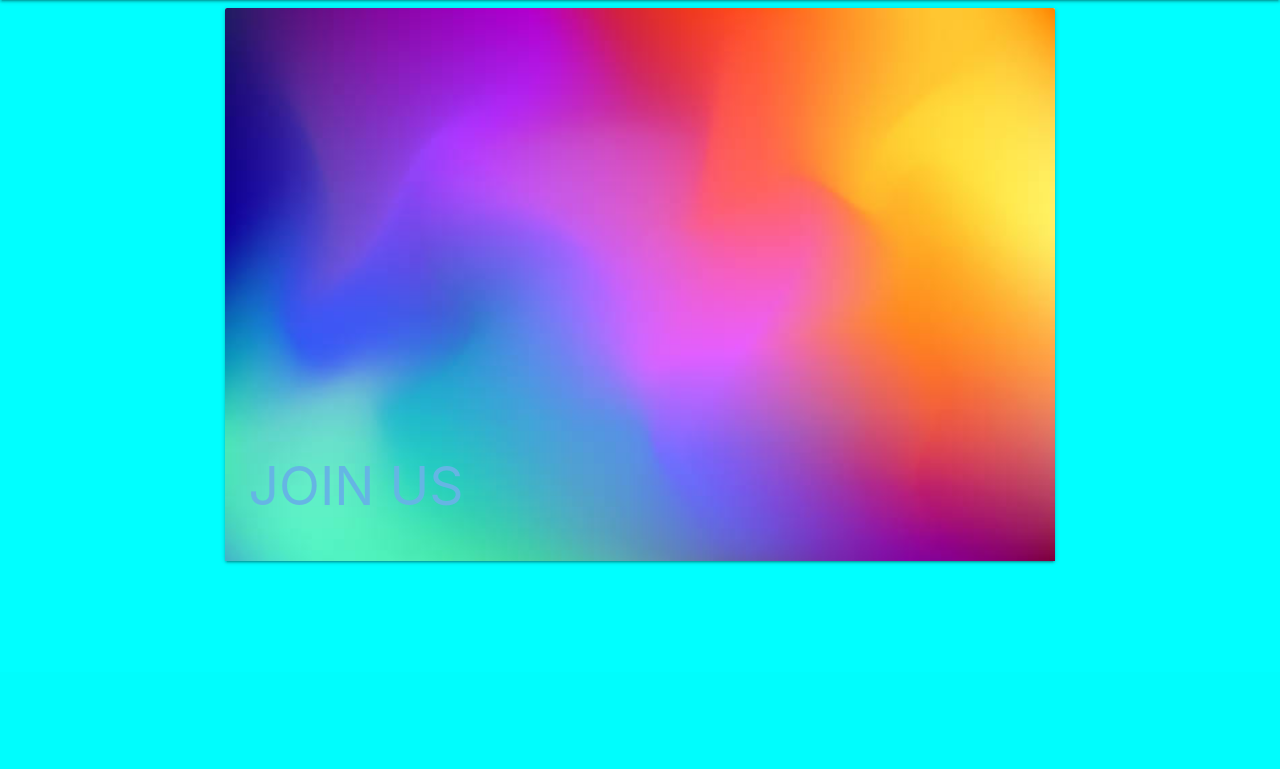
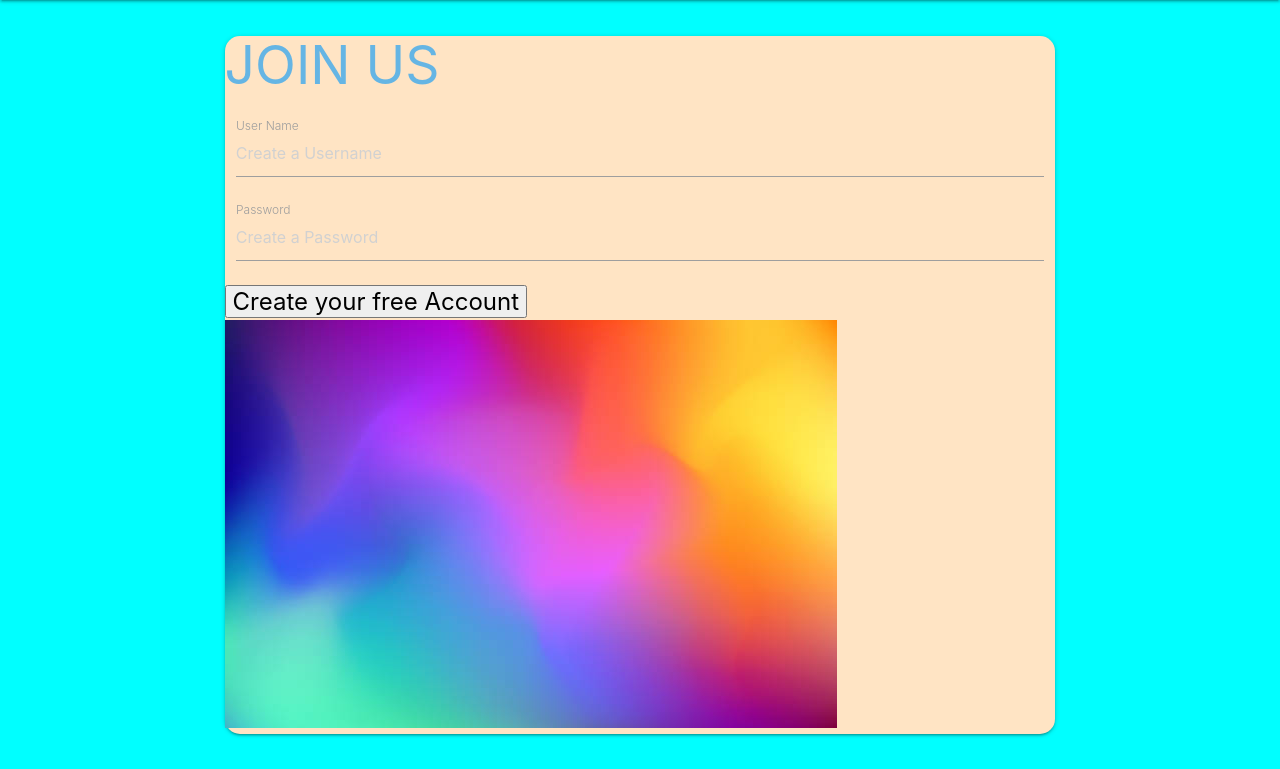
Before and after one commit to Code-Institute-Submissions/NyHagan-Statesproject_MayResub, a Flask app: page /create in a window 1280 px wide. Shown: the part 128-897 px from the top of the page. Before the commit the page ends 692 px from the top, so only its background shows below. Run offline with Flask 2, Linux system fonts and the light colour scheme; some libraries are stand-ins or nearby versions.

Commit message:
add input fields for username and password

```diff
--- a/static/css/style.css
+++ b/static/css/style.css
@@ -15,3 +15,12 @@ body{
     color: rgb(101, 181, 228);
     text-shadow: 2px;
 }
+
+.card{
+    border-radius: 15px;
+    background-color: bisque;
+}
+
+.photo{
+    position: relative;
+}
--- a/templates/create.html
+++ b/templates/create.html
@@ -2,12 +2,23 @@
 {% block content %}
 
 <div class="row">
-    <form class="col s12 m8 offset-m2">
+    <form class="col s12 m8 offset-m2" method="POST" action="{{url_for('create')}}">
         <div class="card">
-            <div class="card-image">
-                <img src="static/media/photo1.jpeg">
-                <span class="card-title"><H2 ID="join">JOIN US</H2></span>
-            </div>
+
+            <span class="card-title"><H2 ID="join">JOIN US</H2>
+                <div class="input-field col s12">
+                    <input placeholder="Create a Username" id="username" type="text" class="validate">
+                    <label for="username">User Name</label>
+                </div>
+                <div class="input-field col s12">
+                    <input placeholder="Create a Password" id="password" type="text" class="validate">
+                    <label for="password">Password</label>
+                </div>
+                <input type="submit" value="Create your free Account">
+            </span>
+
+            <img src="static/media/photo1.jpeg" class="photo">
+
         </div>
     </form>
 </div>
```
